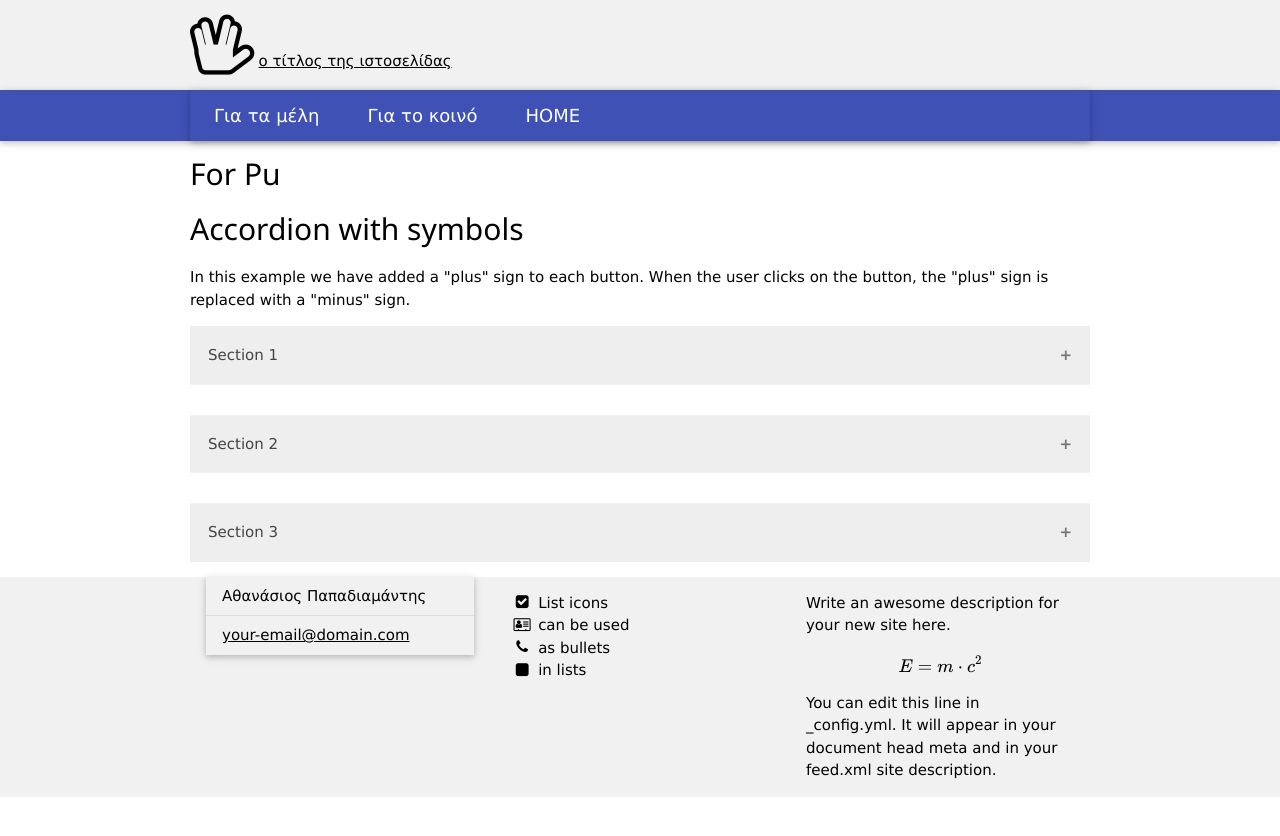
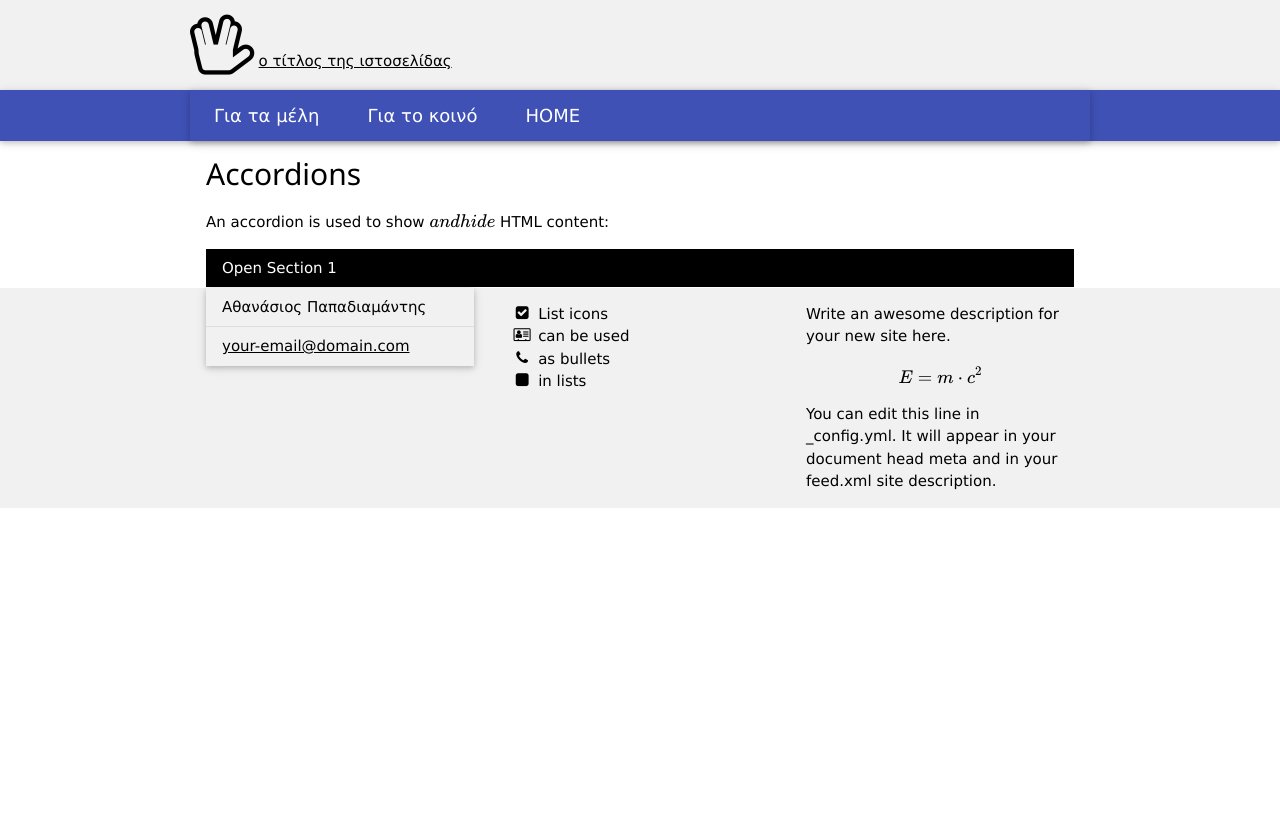
Before and after one commit to mrubyz/test, a Jekyll site: the page built from forpu.md, in a window 1280 px wide. Shown: the top 836 px of the page. Built offline with Jekyll 4.4.1, drawn with Linux system fonts in a browser that asks for light colours; formulas are drawn with MathJax 3.

Commit message:
Update forpu.md

```diff
--- a/forpu.md
+++ b/forpu.md
@@ -4,37 +4,25 @@ title: Για το κοινό
 ---
 
 
-## For Pu
-<h2>Accordion with symbols</h2>
-<p>In this example we have added a "plus" sign to each button. When the user clicks on the button, the "plus" sign is replaced with a "minus" sign.</p>
-<button class="accordion">Section 1</button>
-<div class="panel">
-  <p>Lorem ipsum dolor sit amet, consectetur adipisicing elit, sed do eiusmod tempor incididunt ut labore et dolore magna aliqua. Ut enim ad minim veniam, quis nostrud exercitation ullamco laboris nisi ut aliquip ex ea commodo consequat.</p>
+<div class="w3-container">
+
+<h2>Accordions</h2>
+<p>An accordion is used to show (and hide) HTML content:</p>
+
+<button onclick="myFunction('Demo1')" class="w3-btn w3-block w3-black w3-left-align">Open Section 1</button>
+<div id="Demo1" class="w3-container w3-hide">
+  <h4>Section 1</h4>
+  <p>Some text..</p>
 </div>
 
-<button class="accordion">Section 2</button>
-<div class="panel">
-  <p>Lorem ipsum dolor sit amet, consectetur adipisicing elit, sed do eiusmod tempor incididunt ut labore et dolore magna aliqua. Ut enim ad minim veniam, quis nostrud exercitation ullamco laboris nisi ut aliquip ex ea commodo consequat.</p>
 </div>
-
-<button class="accordion">Section 3</button>
-<div class="panel">
-  <p>Lorem ipsum dolor sit amet, consectetur adipisicing elit, sed do eiusmod tempor incididunt ut labore et dolore magna aliqua. Ut enim ad minim veniam, quis nostrud exercitation ullamco laboris nisi ut aliquip ex ea commodo consequat.</p>
-</div>
-
 <script>
-var acc = document.getElementsByClassName("accordion");
-var i;
-
-for (i = 0; i < acc.length; i++) {
-  acc[i].addEventListener("click", function() {
-    this.classList.toggle("active");
-    var panel = this.nextElementSibling;
-    if (panel.style.maxHeight){
-      panel.style.maxHeight = null;
+function myFunction(id) {
+    var x = document.getElementById(id);
+    if (x.className.indexOf("w3-show") == -1) {
+        x.className += " w3-show";
     } else {
-      panel.style.maxHeight = panel.scrollHeight + "px";
+        x.className = x.className.replace(" w3-show", "");
     }
-  });
 }
 </script>
```
